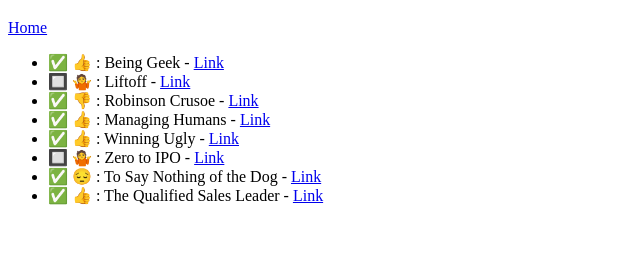
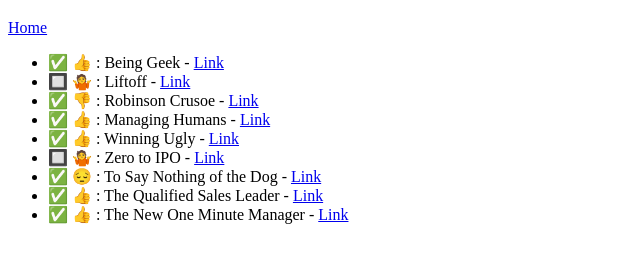
Before and after one commit to nhdlite/nhdlite.github.io, a plain HTML site: page books.html in a window 1280 px wide. Shown: the part 61-324 px from the top of the page, without its empty margins (0-640 px from the left). Drawn offline with Linux system fonts and the light colour scheme.

Commit message:
Add book entry for The New One Minute Manager

```diff
--- a/books.html
+++ b/books.html
@@ -21,6 +21,7 @@
             <li>&#128306; &#129335; : Zero to IPO - <a href="https://a.co/d/fPTqVpq" target="_blank">Link</a></li>
             <li>&#9989; &#128532; : To Say Nothing of the Dog - <a href="https://a.co/d/bqPIbHD" target="_blank">Link</a></li>
             <li>&#9989; &#128077; : The Qualified Sales Leader - <a href="https://a.co/d/8Enksv6" target="_blank">Link</a></li>
+            <li>&#9989; &#128077; : The New One Minute Manager - <a href="https://a.co/d/1MwvIzY" target="_blank">Link</a></li>
         </ul>
     </main>
 	<script src="index.js"></script>
```
